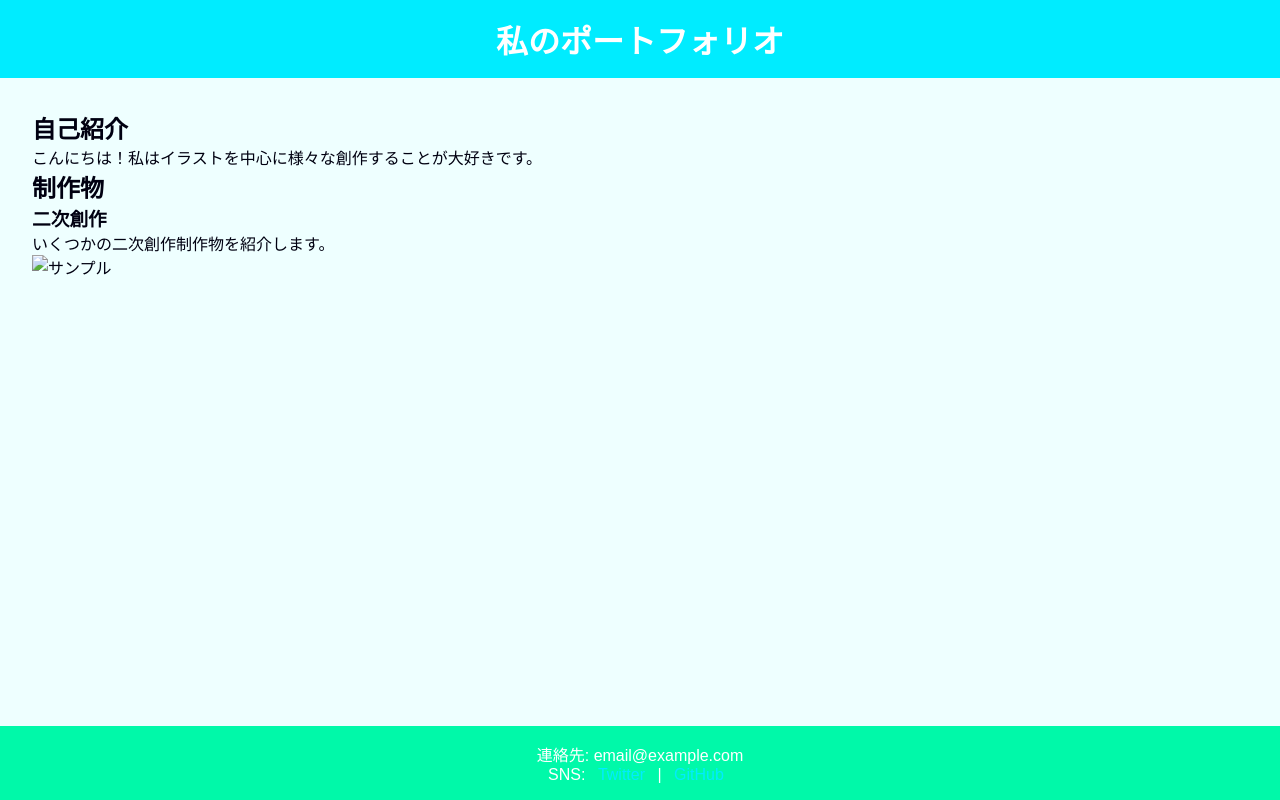
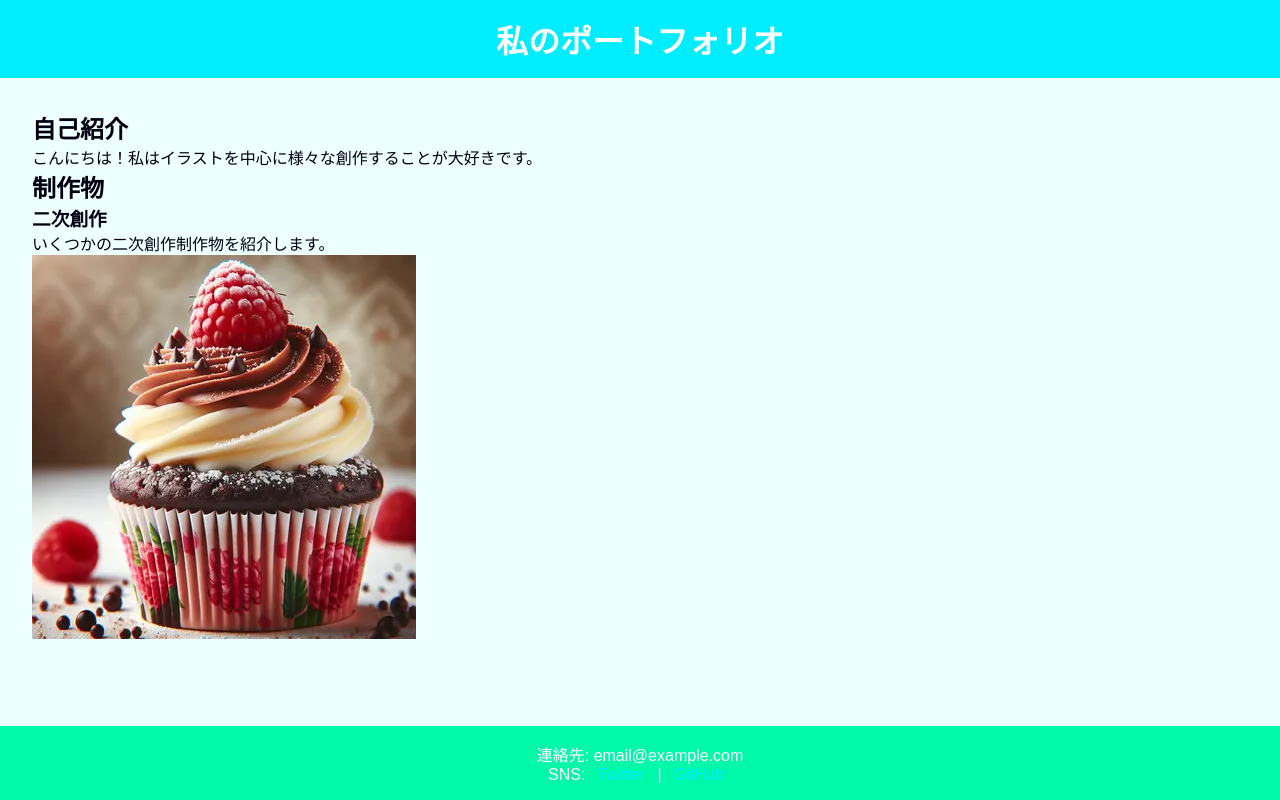
Before and after one commit to Itoay/MY_portphorio_HP, a plain HTML site: page index.html in a window 1280 px wide. Drawn offline with Linux system fonts and the light colour scheme.

Commit message:
Update index.html

```diff
--- a/index.html
+++ b/index.html
@@ -69,7 +69,7 @@
     <h2>制作物</h2>
     <h3>二次創作</h3>
     <p>いくつかの二次創作制作物を紹介します。</p>
-     <img src="画像のリンク" alt="サンプル">
+     <img src="https://github.com/Itoay/MY_portphorio_HP/blob/main/cupcake.jpg" alt="サンプル">
   </main>
 
   <footer>
```
